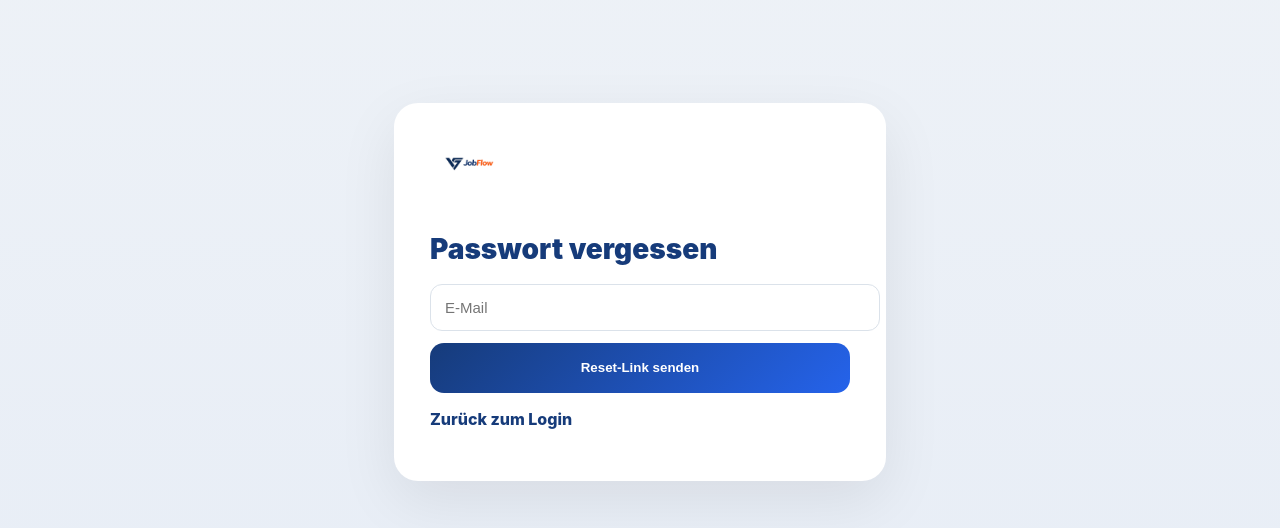
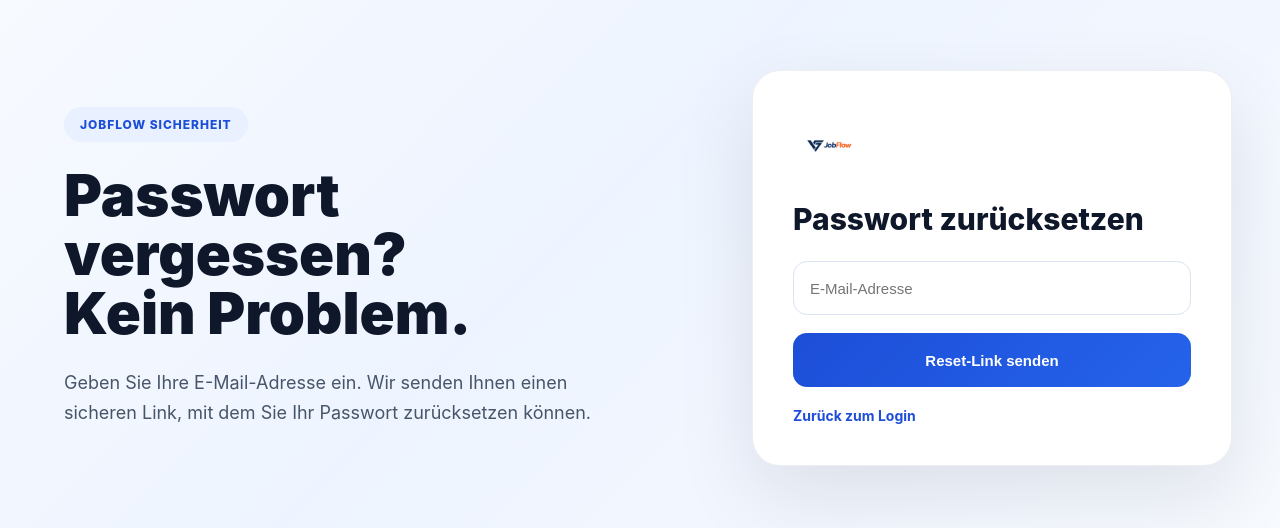
Before and after one commit to jobflow-app/jobflow-app, a Next.js app: page /forgot-password in a window 1280 px wide. Shown: the part 132-660 px from the top of the page. Built offline with nearby package versions, Linux system fonts and the light colour scheme.

Commit message:
Update page.jsx

```diff
--- a/app/forgot-password/page.jsx
+++ b/app/forgot-password/page.jsx
@@ -11,59 +11,81 @@ export default function ForgotPasswordPage() {
   const [success, setSuccess] = useState('')
 
   const handleReset = async () => {
-    try {
-      setLoading(true)
     setError('')
     setSuccess('')
 
     if (!email) {
-        setError('Bitte E-Mail eingeben.')
+      setError('Bitte geben Sie Ihre E-Mail-Adresse ein.')
       return
     }
 
+    setLoading(true)
+
     const { error } = await supabase.auth.resetPasswordForEmail(email, {
-        redirectTo: `${window.location.origin}/update-password`,
+      redirectTo: 'http://localhost:3000/update-password',
     })
 
     if (error) {
       setError(error.message)
+      setLoading(false)
       return
     }
 
-      setSuccess('Wenn die E-Mail existiert, wurde ein Reset-Link gesendet.')
-    } catch (err) {
-      console.error(err)
-      setError('Etwas ist schiefgelaufen.')
-    } finally {
+    setSuccess(
+      'Wir haben Ihnen eine E-Mail zum Zurücksetzen Ihres Passworts gesendet.'
+    )
     setLoading(false)
-    }
   }
 
   return (
     <main style={styles.page}>
+      <section style={styles.left}>
+        <div style={styles.leftInner}>
+          <div style={styles.badge}>JOBFLOW SICHERHEIT</div>
+          <h1 style={styles.hero}>
+            Passwort vergessen?
+            <br />
+            Kein Problem.
+          </h1>
+          <p style={styles.text}>
+            Geben Sie Ihre E-Mail-Adresse ein. Wir senden Ihnen einen sicheren Link,
+            mit dem Sie Ihr Passwort zurücksetzen können.
+          </p>
+        </div>
+      </section>
+
+      <section style={styles.right}>
         <div style={styles.card}>
           <img src="/logo.png" alt="JobFlow" style={styles.logo} />
-        <h1 style={styles.title}>Passwort vergessen</h1>
+
+          <h2 style={styles.title}>Passwort zurücksetzen</h2>
 
           <input
             type="email"
-          placeholder="E-Mail"
+            placeholder="E-Mail-Adresse"
             value={email}
             onChange={(e) => setEmail(e.target.value)}
             style={styles.input}
           />
 
-        <button onClick={handleReset} style={styles.button} disabled={loading}>
-          {loading ? 'Senden...' : 'Reset-Link senden'}
+          <button
+            onClick={handleReset}
+            disabled={loading}
+            style={styles.button}
+          >
+            {loading ? 'Wird gesendet...' : 'Reset-Link senden'}
           </button>
 
           {error ? <p style={styles.error}>{error}</p> : null}
           {success ? <p style={styles.success}>{success}</p> : null}
 
-        <p style={styles.footer}>
-          <Link href="/login" style={styles.link}>Zurück zum Login</Link>
-        </p>
+          <div style={styles.footerText}>
+            <Link href="/login" style={styles.link}>
+              Zurück zum Login
+            </Link>
           </div>
+        </div>
+      </section>
     </main>
   )
 }
@@ -71,63 +93,131 @@ export default function ForgotPasswordPage() {
 const styles = {
   page: {
     minHeight: '100vh',
+    display: 'grid',
+    gridTemplateColumns: '1.1fr 0.9fr',
+    background: 'linear-gradient(135deg, #f8fbff 0%, #eef4ff 45%, #f8fbff 100%)',
+  },
+
+  left: {
     display: 'flex',
     alignItems: 'center',
     justifyContent: 'center',
-    background: 'linear-gradient(180deg, #eef2f7 0%, #e7edf6 100%)',
-    padding: '24px',
+    padding: '64px',
   },
+
+  leftInner: {
+    maxWidth: '680px',
+  },
+
+  badge: {
+    display: 'inline-flex',
+    padding: '10px 16px',
+    borderRadius: '999px',
+    background: '#e9f0ff',
+    color: '#1d4ed8',
+    fontWeight: '800',
+    fontSize: '12px',
+    letterSpacing: '0.08em',
+    marginBottom: '24px',
+  },
+
+  hero: {
+    fontSize: '58px',
+    lineHeight: 1.02,
+    fontWeight: '900',
+    margin: '0 0 24px 0',
+    color: '#0f172a',
+  },
+
+  text: {
+    fontSize: '18px',
+    lineHeight: 1.7,
+    color: '#475569',
+    margin: 0,
+  },
+
+  right: {
+    display: 'flex',
+    alignItems: 'center',
+    justifyContent: 'center',
+    padding: '48px',
+  },
+
   card: {
     width: '100%',
-    maxWidth: '420px',
-    background: '#fff',
-    borderRadius: '24px',
-    padding: '36px',
-    boxShadow: '0 20px 60px rgba(0,0,0,0.08)',
+    maxWidth: '440px',
+    background: '#ffffff',
+    borderRadius: '28px',
+    padding: '40px',
+    boxShadow: '0 30px 80px rgba(15, 23, 42, 0.10)',
+    border: '1px solid rgba(148, 163, 184, 0.18)',
   },
+
   logo: {
-    height: '52px',
+    width: '72px',
+    height: '72px',
     objectFit: 'contain',
     marginBottom: '18px',
+    display: 'block',
   },
+
   title: {
-    fontSize: '28px',
-    fontWeight: '900',
-    marginBottom: '18px',
-    color: '#163b7a',
+    fontSize: '30px',
+    fontWeight: '800',
+    color: '#0f172a',
+    margin: '0 0 24px 0',
   },
+
   input: {
     width: '100%',
-    padding: '14px',
-    borderRadius: '12px',
-    border: '1px solid #dbe2ea',
-    marginBottom: '12px',
+    height: '54px',
+    borderRadius: '14px',
+    border: '1px solid #dbe4f0',
+    background: '#ffffff',
+    color: '#0f172a',
+    padding: '0 16px',
     fontSize: '15px',
+    outline: 'none',
+    marginBottom: '14px',
+    boxSizing: 'border-box',
   },
+
   button: {
     width: '100%',
-    height: '50px',
+    height: '54px',
+    borderRadius: '14px',
     border: 'none',
-    borderRadius: '14px',
-    background: 'linear-gradient(135deg, #163b7a 0%, #2563eb 100%)',
-    color: '#fff',
+    background: 'linear-gradient(135deg, #1d4ed8 0%, #2563eb 100%)',
+    color: '#ffffff',
     fontWeight: '800',
+    fontSize: '15px',
     cursor: 'pointer',
+    marginTop: '4px',
   },
+
   error: {
-    color: '#b91c1c',
-    marginTop: '12px',
+    marginTop: '14px',
+    color: '#dc2626',
+    fontSize: '14px',
+    fontWeight: '600',
   },
+
   success: {
-    color: '#166534',
-    marginTop: '12px',
+    marginTop: '14px',
+    color: '#15803d',
+    fontSize: '14px',
+    fontWeight: '600',
+    lineHeight: 1.6,
   },
-  footer: {
-    marginTop: '16px',
+
+  footerText: {
+    marginTop: '18px',
   },
+
   link: {
-    color: '#163b7a',
-    fontWeight: '800',
+    fontSize: '14px',
+    color: '#1d4ed8',
     textDecoration: 'none',
+    fontWeight: '700',
   },
 }
```
Lines whose indentation alone changed are shown as unchanged.
